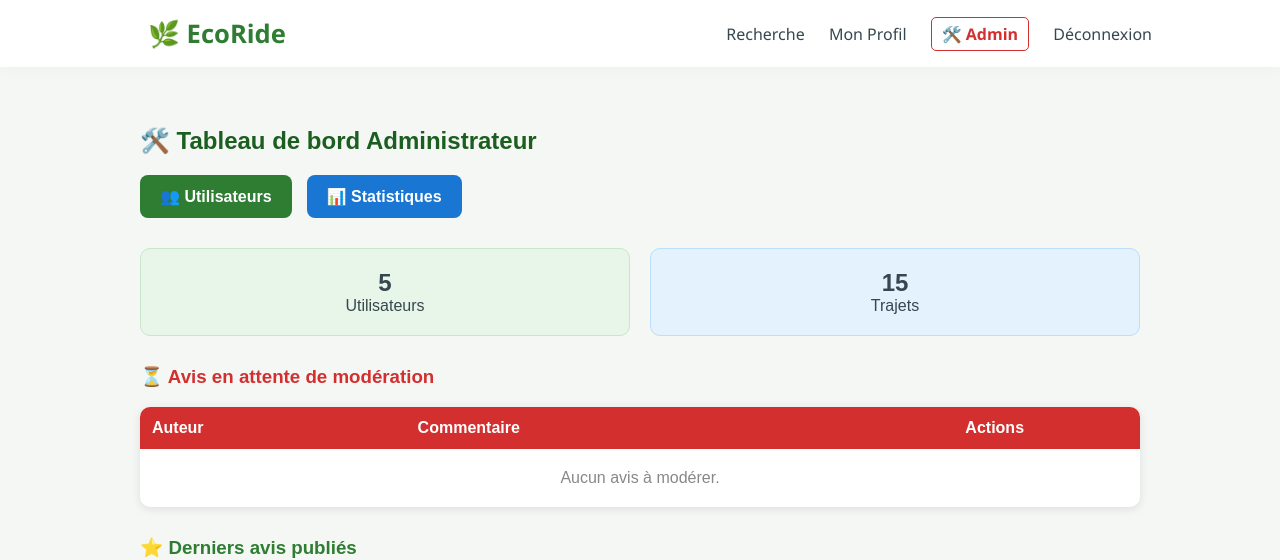
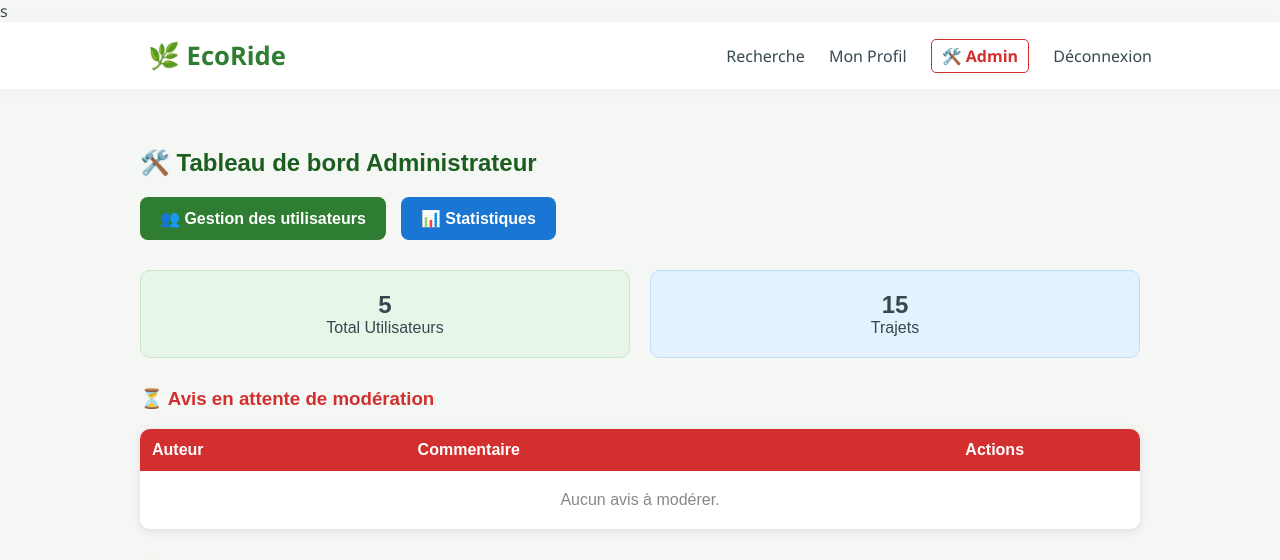
Before and after one commit to sooyoon1270/EcoRide-ECF-NHT, a PHP site: page /admin_dashboard.php in a window 1280 px wide. Shown: the top 560 px of the page. Run offline with PHP 8.4, Linux system fonts and the light colour scheme; a user stored in the database is signed in; data comes from the database, SQL or seed files in the repository.

```diff
--- a/admin_dashboard.php
+++ b/admin_dashboard.php
@@ -1,4 +1,4 @@
-<?php
+s<?php
 if (session_status() === PHP_SESSION_NONE) {
     session_start();
 }
@@ -53,13 +53,13 @@ $page->afficherHeader();
     <h2 style="color: #1b5e20;">🛠️ Tableau de bord Administrateur</h2>
 
     <div style="display: flex; gap: 15px; margin-bottom: 30px; flex-wrap: wrap;">
-        <a href="admin_users.php" style="background: #2e7d32; color: white; padding: 12px 20px; border-radius: 8px; text-decoration: none; font-weight: bold;">👥 Utilisateurs</a>
+        <a href="admin_users.php" style="background: #2e7d32; color: white; padding: 12px 20px; border-radius: 8px; text-decoration: none; font-weight: bold;">👥 Gestion des utilisateurs</a>
         <a href="admin_stats.php" style="background: #1976d2; color: white; padding: 12px 20px; border-radius: 8px; text-decoration: none; font-weight: bold;">📊 Statistiques</a>
     </div>
 
     <div style="display: flex; gap: 20px; margin-bottom: 30px;">
         <div style="flex: 1; background: #e8f5e9; padding: 20px; border-radius: 10px; text-align: center; border: 1px solid #c8e6c9;">
-            <strong style="font-size: 1.5em;"><?php echo $total_users; ?></strong><br>Utilisateurs
+            <strong style="font-size: 1.5em;"><?php echo $total_users; ?></strong><br>Total Utilisateurs
         </div>
         <div style="flex: 1; background: #e3f2fd; padding: 20px; border-radius: 10px; text-align: center; border: 1px solid #bbdefb;">
             <strong style="font-size: 1.5em;"><?php echo $total_trajets; ?></strong><br>Trajets
@@ -121,4 +121,5 @@ $page->afficherHeader();
     </div>
 </main>
 
+
 <?php $page->afficherFooter(); ?>
```
